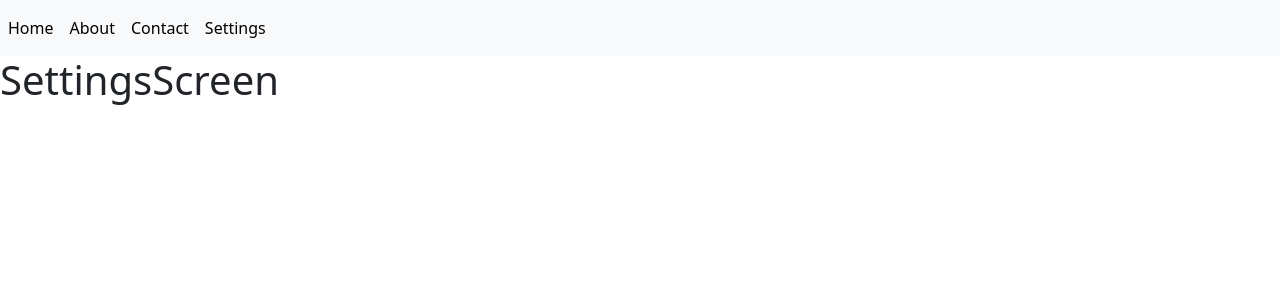
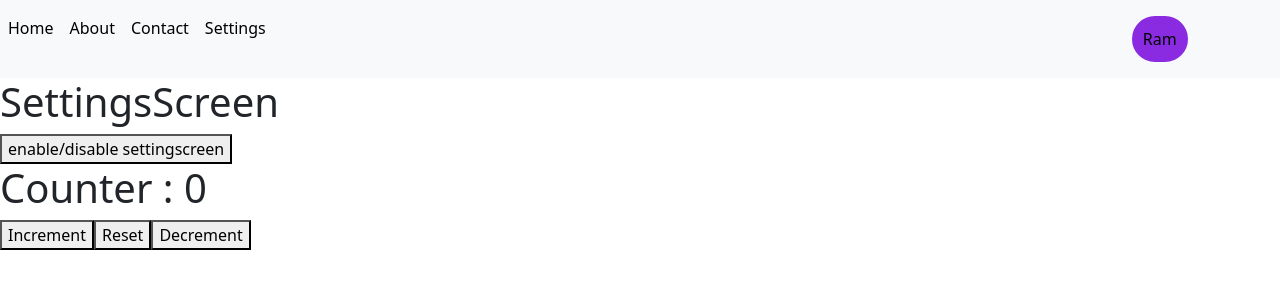
Before and after one commit to Jahnavi-dev/ReactFiles, a React (Create React App) app: page /Settings in a window 1280 px wide. Shown: the top 300 px of the page. Built offline with nearby package versions, Linux system fonts and the light colour scheme.

Commit message:
GSM with useState & useReducer-Intro

```diff
--- a/src/Navigations/Navbar.js
+++ b/src/Navigations/Navbar.js
@@ -1,12 +1,17 @@
-import React from "react"
+import React, { useContext } from "react"
 import { Link } from "react-router-dom"
+import { themeInfo, userInfo } from "./Navigation1/routing1"
 
 const NavbarComp=()=>{
-  const linkTagStyle={textDecoration:"none", color:"black"}
+  const userNames=useContext(userInfo)
+  const {darkmode}=useContext(themeInfo)
+  console.log(userNames)
+
+  const linkTagStyle={textDecoration:"none", color:darkmode?"white":"black"}
 
     return(
         <React.Fragment>
-            <nav className="navbar navbar-expand-lg navbar-light bg-light">
+            <nav className={darkmode?"navbar navbar-expand-lg navbar-light bg-dark":"navbar navbar-expand-lg navbar-light bg-light"}>
             <button
               className="navbar-toggler"
               type="button"
@@ -32,6 +37,10 @@ const NavbarComp=()=>{
                 <li className="nav-item nav-link">
                 <Link to={"/Settings"} style={linkTagStyle}>Settings</Link>
                 </li>
+                <li className="nav-item nav-link" style={{marginLeft:"850px"}}>
+                {/* <button style={{borderRadius:"50px", padding:"8px", border:"3px solid blueviolet"}}><Link to={"/Settings"} style={linkTagStyle}>User</Link></button> */}
+                <button style={{borderRadius:"50px", padding:"8px", border:"3px solid blueviolet", backgroundColor:"blueviolet"}}><Link to={"/Settings"} style={linkTagStyle}>{userNames}</Link></button>
+                </li>
               </ul>
             </div>
           </nav>
--- a/src/Navigations/Navigation1/routing1.js
+++ b/src/Navigations/Navigation1/routing1.js
@@ -1,15 +1,61 @@
-import React from "react"
+import React, { createContext, useReducer, useState } from "react"
 import { BrowserRouter, Route, Routes } from "react-router-dom"
 import AboutScreen from "../Screens1/AboutScreen"
 import HomeScreen from "../Screens1/HomeScreen"
 import ContactScreen from "../Screens1/ContactScreen"
 import SettingsScreen from "../Screens1/SettingsScreen"
 import InvalidScreen from "../Screens1/InvalidScreen"
-import ProductDetails from "../Screens1/ProductScreen"
+import ProductDetails from "../Screens1/Cart/ProductScreen"
 
+
+export const userInfo=createContext()
+export const themeInfo=createContext()
+export const CounterInfo=createContext()
+
+const reducerFunc=(state,action)=>{
+    console.log(state, "reducerFun reducerFun reducerFun reducerFun reducerFun reducerFun reducerFun")
+    switch(action.type){
+       case "INCREMENT_ACTION":
+        return {...state, count:state.count+1}
+       default:return state
+    }
+
+}
+const initialState={count:0}
 const Routing1=()=>{
+    const [userName, setUserName]=useState("Ram")
+    const [darkmode, setDarkMode]=useState(false)
+    const [count, setCount]=useState(0)
+
+    const[currentState, dispatchfunc]=useReducer(reducerFunc,initialState)
+
+    const IncrementRHF=()=>{
+        dispatchfunc({type:"INCREMENT_ACTION"})
+    }
+
+    const darkmodeSwitching=()=>{
+        setDarkMode(!darkmode)
+    }
+
+   const counterActionAll=(Action="increment")=>{
+    switch(Action){
+        case "Increment":setCount(count+1)
+        break;
+        case "Decrement":
+            if(count>0){setCount(count-1)}
+            else{}
+        break;
+        case "Reset":setCount(0)
+        break;
+        default: console.log("No Change in Counter")
+
+    }
+   }
     return(
         <React.Fragment>
+            <userInfo.Provider value={userName}>
+            <themeInfo.Provider value={{darkmode, darkmodeSwitching}}>
+            <CounterInfo.Provider value={{count, counterActionAll, IncrementRHF, currentState}}>
             <BrowserRouter>
             <Routes>
                 <Route path="/"Component={HomeScreen}/>
@@ -20,6 +66,9 @@ const Routing1=()=>{
                 <Route path="*"Component={InvalidScreen}/>
             </Routes>
             </BrowserRouter>
+            </CounterInfo.Provider>
+            </themeInfo.Provider>
+            </userInfo.Provider>
         </React.Fragment>
     )
 }
--- a/src/Navigations/Screens1/AboutScreen.js
+++ b/src/Navigations/Screens1/AboutScreen.js
@@ -26,7 +26,7 @@ const AboutScreen=()=>{
                 return(<React.Fragment key={eachProduct.id}>
                     <div className="cardCont" style={{padding:"20px", display:"flex", flexDirection:"column",justifyContent:"center", rowGap:"5px", border:"2px solid grey", borderRadius:"10px", textAlign:"center"}}>
                     <Image1Comp src={eachProduct.image} height={"220px"} width={"220px"} />
-                    <Link to={`/products/${eachProduct.id}`}><button className="btn btn-primary">View Product</button></Link>
+                    <Link to={`/products/${eachProduct.id}`}><button className="btn btn-primary">Add to Cart</button></Link>
                     </div>
                 </React.Fragment>)
             })}
--- a/src/Navigations/Screens1/ProductScreen.js
+++ b/src/Navigations/Screens1/Cart/ProductScreen.js
@@ -1,9 +1,9 @@
 import axios from "axios"
 import React, { useEffect, useState } from "react"
 import { useParams } from "react-router-dom"
-import { Objectlength } from "../../utills/JSfunctions"
-import { Spinner1Comp } from "../../Components/functional/Spinner/spinner1"
-import Card2Comp from "../../Components/functional/Card/card2"
+import { Objectlength } from "../../../utills/JSfunctions"
+import { Spinner1Comp } from "../../../Components/functional/Spinner/spinner1"
+import Card2Comp from "../../../Components/functional/Card/card2"
 
 const ProductDetails=()=>{
     const [product, setProduct]=useState({})
--- a/src/Navigations/Screens1/ContactScreen.js
+++ b/src/Navigations/Screens1/ContactScreen.js
@@ -1,11 +1,20 @@
-import React from "react"
+import React, { useContext } from "react"
 import NavbarComp from "../Navbar"
+import { CounterInfo } from "../Navigation1/routing1"
 
 const ContactScreen=()=>{
+    const {count,counterActionAll}=useContext(CounterInfo)
+
+    const IncrementAction=(Action)=>{
+        console.log(Action, "Triggering at ContactScreen")
+        counterActionAll(Action)
+    }
     return(
         <React.Fragment>
             <NavbarComp/>
             <h1>ContactScreen</h1>
+            <h3>Counter Value: {count}</h3>
+            <button onClick={()=>IncrementAction("Increment")}>Increment</button>
         </React.Fragment>
     )
 }
--- a/src/Navigations/Screens1/SettingsScreen.js
+++ b/src/Navigations/Screens1/SettingsScreen.js
@@ -1,11 +1,27 @@
-import React from "react"
+import React, { useContext } from "react"
 import NavbarComp from "../Navbar"
+import { CounterInfo, themeInfo } from "../Navigation1/routing1"
 
 const SettingsScreen=()=>{
+const {darkmodeSwitching}=useContext(themeInfo)
+const {count,counterActionAll}=useContext(CounterInfo)
+    const handlingDarkMode=()=>{
+        darkmodeSwitching()
+    }
+
+    const counterFunction=(Action)=>{
+        counterActionAll(Action)
+    }
+
     return(
         <React.Fragment>
             <NavbarComp/>
             <h1>SettingsScreen</h1>
+            <button onClick={handlingDarkMode}>enable/disable settingscreen</button>
+            <h1>Counter : {count}</h1>
+            <button onClick={()=>counterFunction("Increment")}>Increment</button>
+            <button onClick={()=>counterFunction("Reset")}>Reset</button>
+            <button onClick={()=>counterFunction("Decrement")}>Decrement</button>
         </React.Fragment>
     )
 }
```
